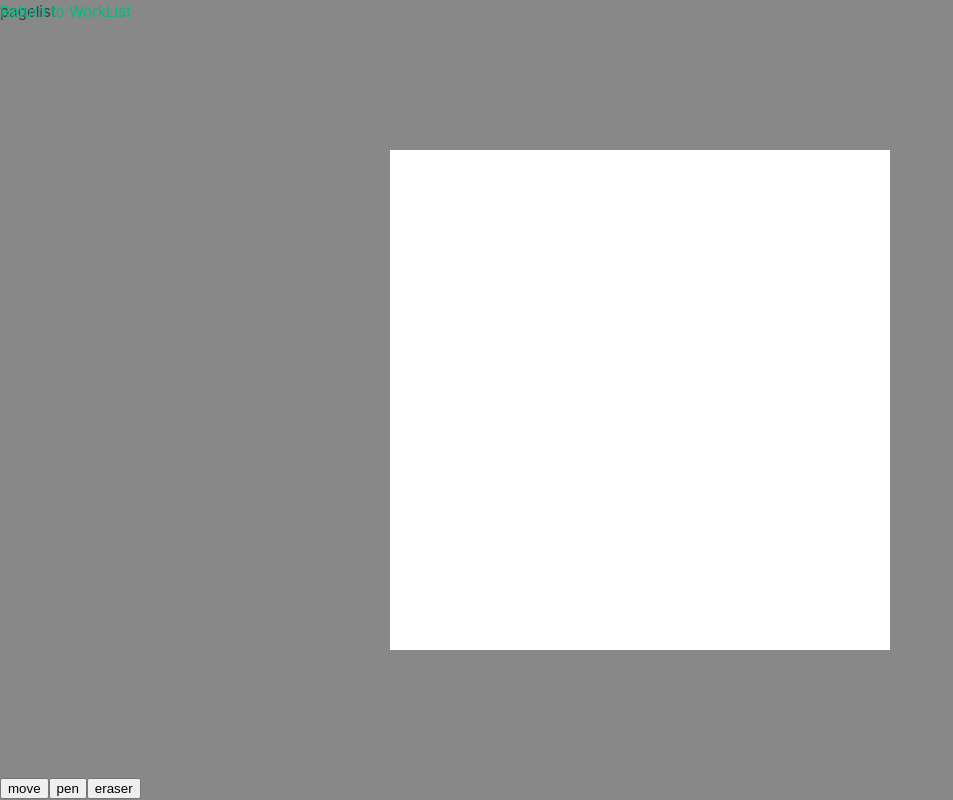
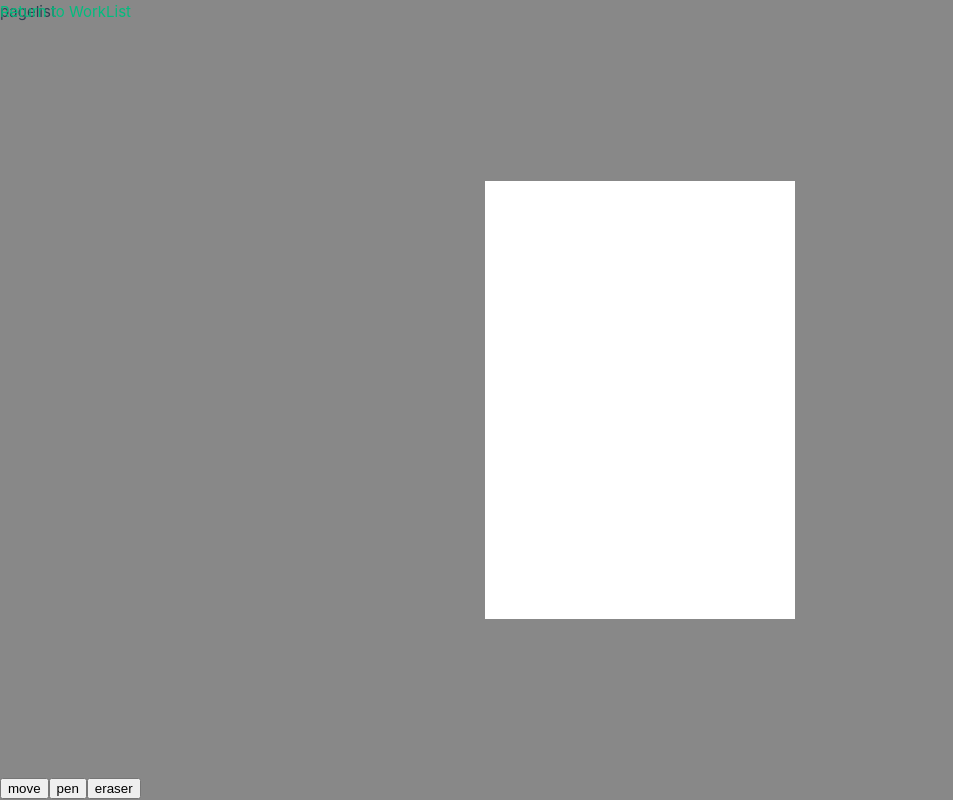
Before and after one commit to Kiterai/ComicSeeder, a Vue app in the folder frontend/: page /works/1 in a window 1280 px wide. Shown: the whole page, without its empty margins (0-953 px from the left). Built offline with nearby package versions, Linux system fonts and the light colour scheme.

Commit message:
サイズ調整

```diff
--- a/frontend/src/components/workedit/PageEditCanvas.vue
+++ b/frontend/src/components/workedit/PageEditCanvas.vue
@@ -33,8 +33,8 @@ onUnmounted(() => {
 
 const windowWidth = ref(window.innerWidth);
 const windowHeight = ref(window.innerHeight);
-const canvasWidth = ref(2000);
-const canvasHeight = ref(2000);
+const canvasWidth = ref(1240);  // A4, 150dpi
+const canvasHeight = ref(1754);
 
 const canvasCenterX = ref(windowWidth.value / 2);
 const canvasCenterY = ref(windowHeight.value / 2);
```
